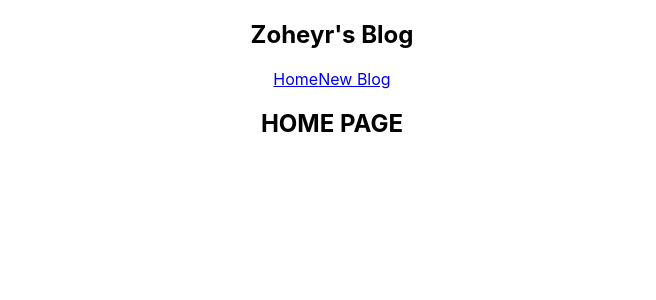
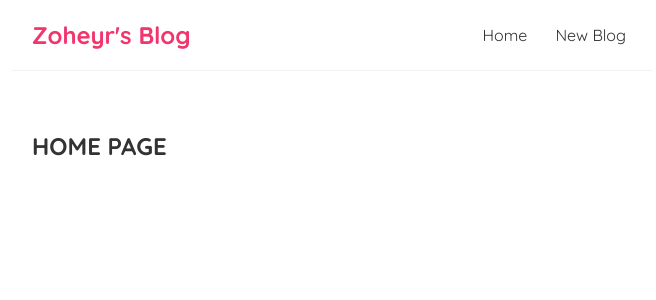
Before and after one commit to zoheyrbouzekri/React-Fundamentals-Blog, a React (Create React App) app: page / in a window 1280 px wide. Shown: the top 300 px of the page, without its empty margins (308-964 px from the left). Built offline with nearby package versions, Linux system fonts and the light colour scheme.

Commit message:
Edit styles

```diff
--- a/src/App.css
+++ /dev/null
@@ -1,38 +0,0 @@
-.App {
-  text-align: center;
-}
-
-.App-logo {
-  height: 40vmin;
-  pointer-events: none;
-}
-
-@media (prefers-reduced-motion: no-preference) {
-  .App-logo {
-    animation: App-logo-spin infinite 20s linear;
-  }
-}
-
-.App-header {
-  background-color: #282c34;
-  min-height: 100vh;
-  display: flex;
-  flex-direction: column;
-  align-items: center;
-  justify-content: center;
-  font-size: calc(10px + 2vmin);
-  color: white;
-}
-
-.App-link {
-  color: #61dafb;
-}
-
-@keyframes App-logo-spin {
-  from {
-    transform: rotate(0deg);
-  }
-  to {
-    transform: rotate(360deg);
-  }
-}
--- a/src/App.js
+++ b/src/App.js
@@ -1,4 +1,3 @@
-import './App.css';
 import Home from './Home';
 import Navbar from './Navbar';
 function App() {
--- a/src/index.css
+++ b/src/index.css
@@ -1,13 +1,43 @@
-body {
+@import url('https://fonts.googleapis.com/css2?family=Quicksand:wght@300;400;500;600;700&display=swap');
+
+/* Réinitialisation de base et typographie */
+* {
   margin: 0;
-  font-family: -apple-system, BlinkMacSystemFont, 'Segoe UI', 'Roboto', 'Oxygen',
-    'Ubuntu', 'Cantarell', 'Fira Sans', 'Droid Sans', 'Helvetica Neue',
-    sans-serif;
-  -webkit-font-smoothing: antialiased;
-  -moz-osx-font-smoothing: grayscale;
+  font-family: "Quicksand", sans-serif;
+  color: #333;
 }
 
-code {
-  font-family: source-code-pro, Menlo, Monaco, Consolas, 'Courier New',
-    monospace;
+/* Style de la barre de navigation (Navbar) */
+.navbar {
+  padding: 20px;
+  display: flex;
+  align-items: center; /* Aligne les éléments verticalement au centre */
+  max-width: 600px;
+  margin: 0 auto;
+  border-bottom: 1px solid #f2f2f2;
 }
+
+.navbar h1 {
+  color: #f1356d; /* Couleur rose/rouge */
+}
+
+.navbar .links {
+  margin-left: auto; /* Pousse les liens vers la droite dans le conteneur flex */
+}
+
+.navbar a {
+  margin-left: 16px;
+  text-decoration: none;
+  padding: 6px;
+}
+
+.navbar a:hover {
+  color: #f1356d;
+}
+
+/* Style du conteneur de contenu principal */
+.content {
+  max-width: 600px;
+  margin: 40px auto; /* 40px haut/bas, centrage horizontal auto */
+  padding: 20px;
+}
```
